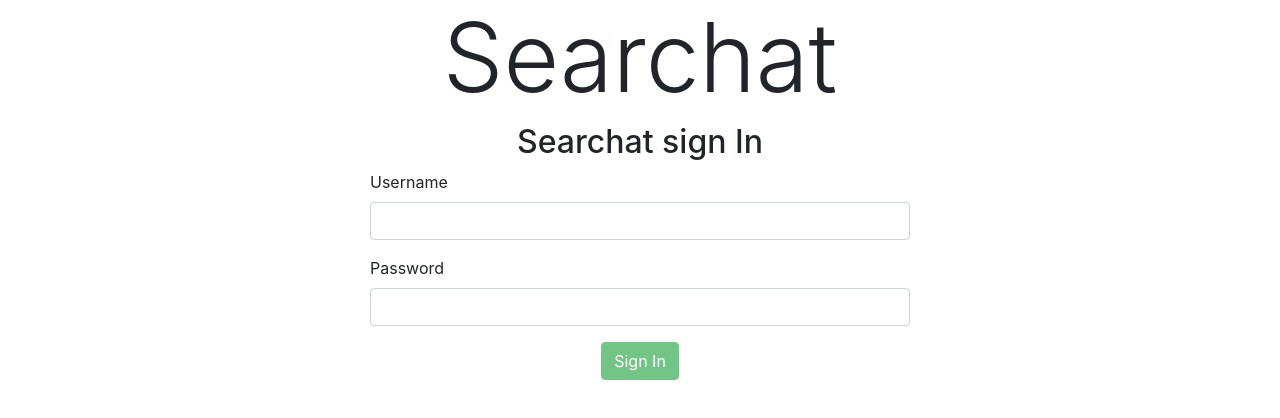
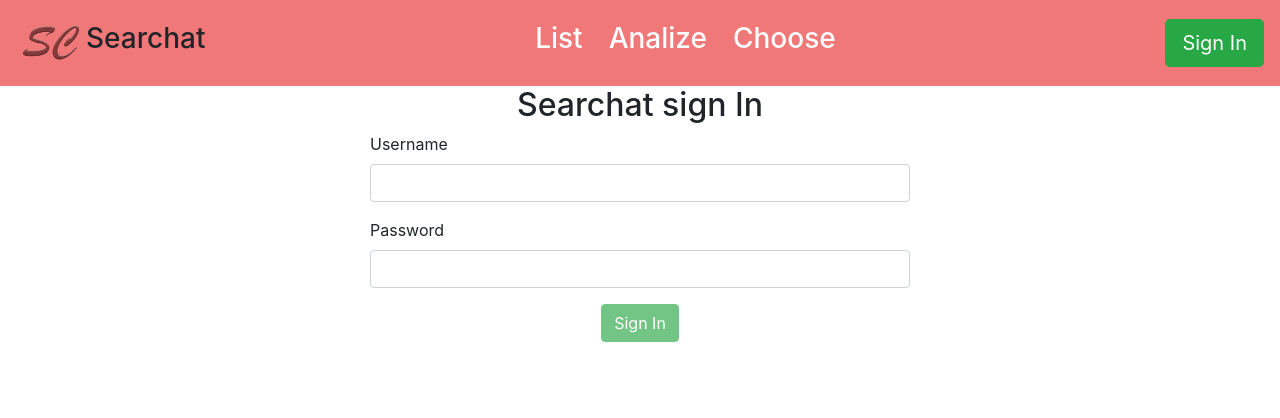
Before and after one commit to Searchat-COSW/Angular, an Angular app: page /signin in a window 1280 px wide. Shown: the top 418 px of the page. Built offline with nearby package versions, Linux system fonts and the light colour scheme.

Commit message:
adding navigation bar, only interface (no logic yet)

```diff
--- a/src/app/app.component.css
+++ b/src/app/app.component.css
@@ -0,0 +1,4 @@
+.btn-link {
+    font-weight: 400;
+    color: #ffffff;
+}
--- a/src/app/app.component.html
+++ b/src/app/app.component.html
@@ -1,10 +1,25 @@
-<!--The content below is only a placeholder and can be replaced.-->
+<!--The content below is only a placeholder and can be replaced.
 <div style="text-align:center">
   <h4 class="display-1">
     Searchat
   </h4>
-</div>
+</div>-->
+<!-- .navbar-fixed-top la deja pegada arriba -->
+<nav class="navbar navbar-toggleable-md navbar-light bg-faded navbar-fixed-top" style="background-color: #f17878;">
+  <form class="form-inline">
+    <img src="assets/img/SC.png" width="70" height="70" class="d-inline-block align-top" alt="">
+    <h3>Searchat</h3>
+  </form>
+  <form class="form-inline">
+      <button type="button" class="btn btn-link"><h3>List</h3></button>
+      <button type="button" class="btn btn-link"><h3>Analize</h3></button>
+      <button type="button" class="btn btn-link"><h3>Choose</h3></button>
+  </form>
 
+  <form class="form-inline">
+      <button type="button" class="btn btn-success btn-lg">Sign In</button>
+    </form>
+</nav>
 
 <div class="container">
   <router-outlet></router-outlet>
```
Also changed, not shown: src/assets/img/SC.png (added), src/assets/img/background.png (added).
